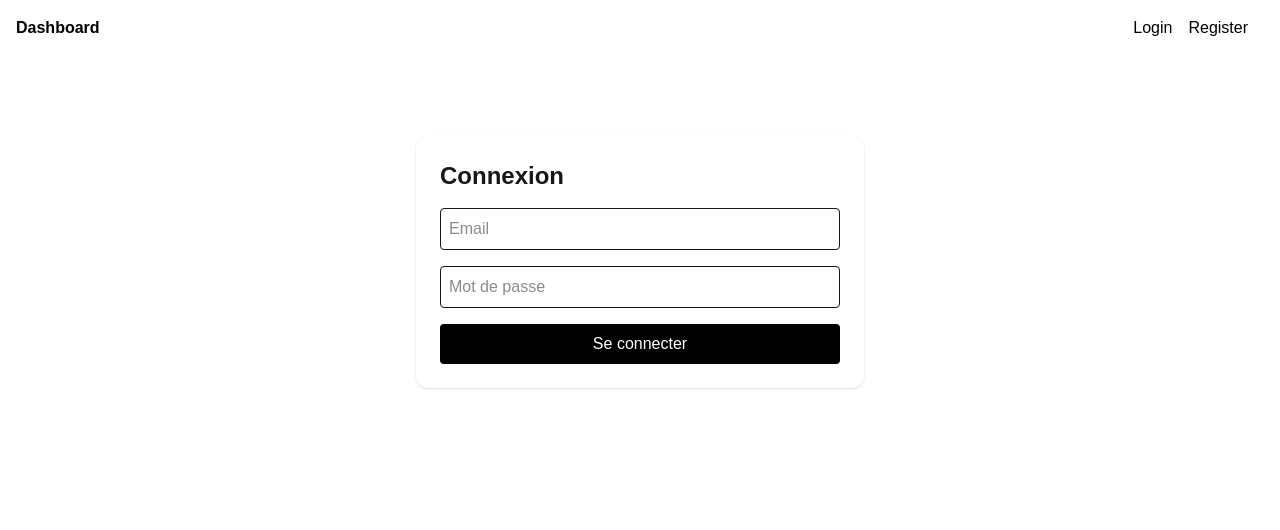
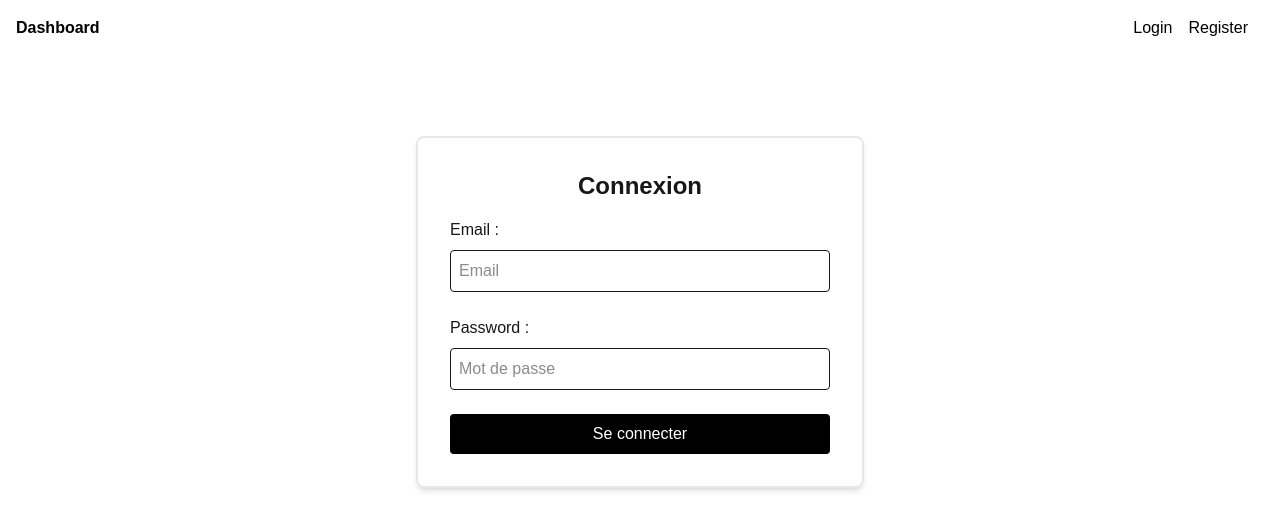
Before and after one commit to Dokryptos/Dex_tracker, a Next.js app: page /login in a window 1280 px wide. Shown: the top 530 px of the page. Built offline with nearby package versions, Linux system fonts and the light colour scheme; no server answers.

Commit message:
tailwindcss adding

```diff
--- a/app/login/page.tsx
+++ b/app/login/page.tsx
@@ -20,8 +20,10 @@ export default function LoginPage() {
   };
 
   return (
-    <div className="max-w-md mx-auto mt-20 p-6 bg-white rounded-xl shadow">
+    <div className="p-8 flex flex-col items-center justify-center mt-20 border-2 border-gray-200 rounded-lg shadow-md max-w-md mx-auto">
       <h1 className="text-2xl font-bold mb-4">Connexion</h1>
+      <div className="w-full mb-2">
+        <h2 className="mb-2">Email :</h2>
         <input
           type="email"
           placeholder="Email"
@@ -29,6 +31,9 @@ export default function LoginPage() {
           value={email}
           onChange={(e) => setEmail(e.target.value)}
         />
+      </div>
+      <div className="w-full mb-2">
+        <h2 className="mb-2">Password :</h2>
         <input
           type="password"
           placeholder="Mot de passe"
@@ -36,9 +41,10 @@ export default function LoginPage() {
           value={password}
           onChange={(e) => setPassword(e.target.value)}
         />
+      </div>
       <button
         onClick={handleLogin}
-        className="w-full bg-black text-white p-2 rounded hover:bg-green-800"
+        className="w-full bg-black text-white p-2 rounded hover:bg-green-600"
       >
         Se connecter
       </button>
--- a/app/register/page.tsx
+++ b/app/register/page.tsx
@@ -33,6 +33,7 @@ export default function Register() {
 
   return (
     <div className="p-8 flex flex-col items-center justify-center mt-20 border-2 border-gray-200 rounded-lg shadow-md max-w-md mx-auto">
+      <h1 className="text-2xl font-bold mb-4">Register</h1>
       <div className="w-full mb-2">
         <h2>User :</h2>
         <input
@@ -54,7 +55,7 @@ export default function Register() {
         />
       </div>
       <div className="w-full mb-2">
-        <h2>Mot de passe :</h2>
+        <h2>Password :</h2>
         <input
           className="w-full border p-2 mb-4 rounded"
           placeholder="Mot de passe"
```
Also changed, not shown: flux/user/actions.tsx (deleted). Lines whose indentation alone changed are shown as unchanged.
